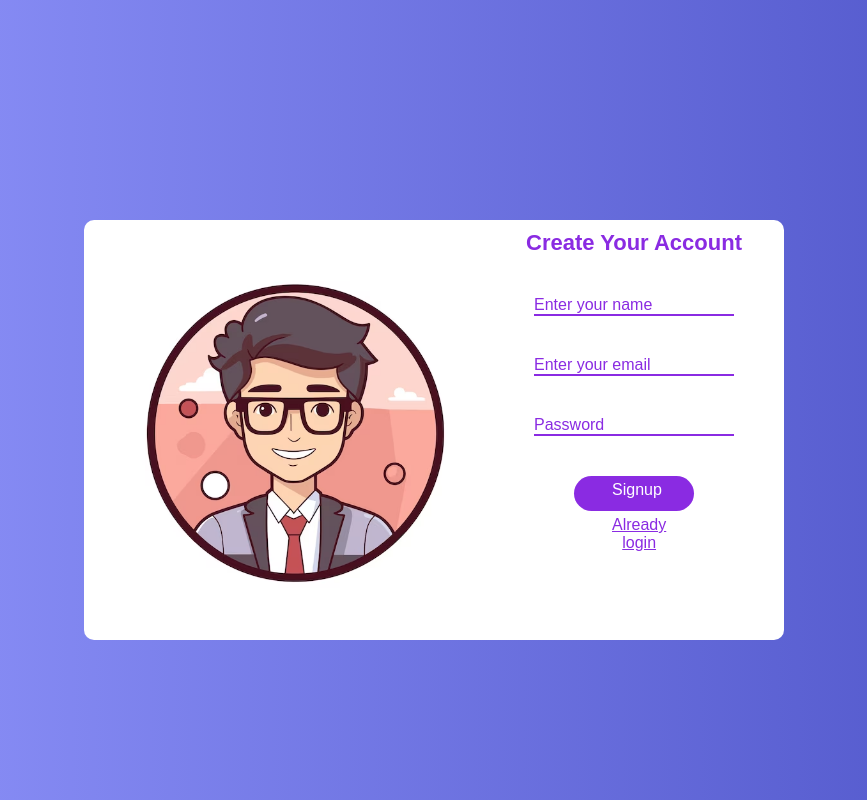
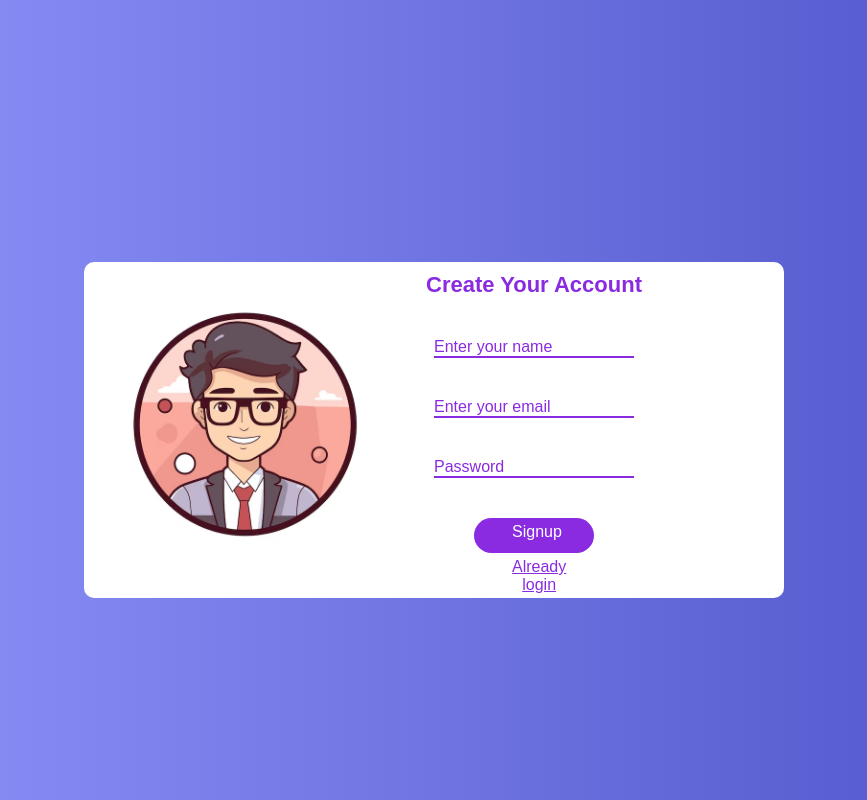
Before and after one commit to AWTMODS/GHSSVELLIODE, a plain HTML site: page index.html in a window 1280 px wide. Shown: the whole page, without its empty margins (206-1073 px from the left). Drawn offline with Linux system fonts and the light colour scheme.

Commit message:
icon size changed

```diff
--- a/index.html
+++ b/index.html
@@ -1,14 +1,14 @@
 <html lang="en">
   <head>
       <meta charset="UTF-8">
-
+      <meta name="viewport" content="width=device-width, initial-scale=1.0">
       <link rel="stylesheet" href="style.css">
       <title>signup-page</title>
   </head>
   <body>
       <div class="container">
           <div class="image">
-              <img src="login-avatar.jpg" width="400px" alt="login-image">
+              <img src="login-avatar.jpg" width="300px" alt="login-image">
           </div>
           <div class="content">
               <h3>Create Your Account</h3>
--- a/style.css
+++ b/style.css
@@ -28,7 +28,7 @@ body{
 
 .image{
 
-    background-color: blueviolet;
+    background-color: white;
 }
 
 .container{
```
